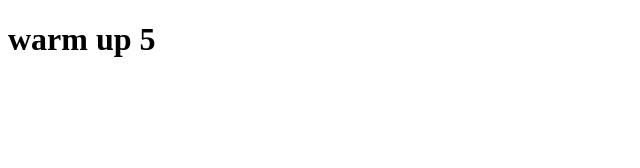
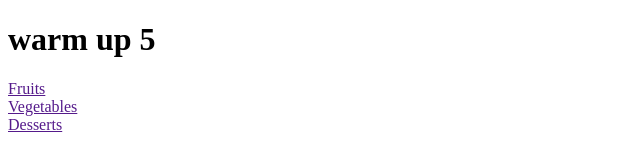
Before and after one commit to JamiePehkonen/warmup5, a plain HTML site: page index.html in a window 1280 px wide. Shown: the whole page, without its empty margins (0-640 px from the left). Drawn offline with Linux system fonts and the light colour scheme.

Commit message:
Update index.html

```diff
--- a/index.html
+++ b/index.html
@@ -7,5 +7,16 @@
     </head>
     <body>
         <h1>warm up 5</h1>
+        <ul style="list-style-type: none; padding-left: 0;">
+            <li>
+                <a href="">Fruits</a>
+            </li>
+            <li>
+                <a href="">Vegetables</a>
+            </li>
+            <li>
+               <a href="">Desserts</a>
+            </li>
+        </ul>
     </body>
 </html>
```
